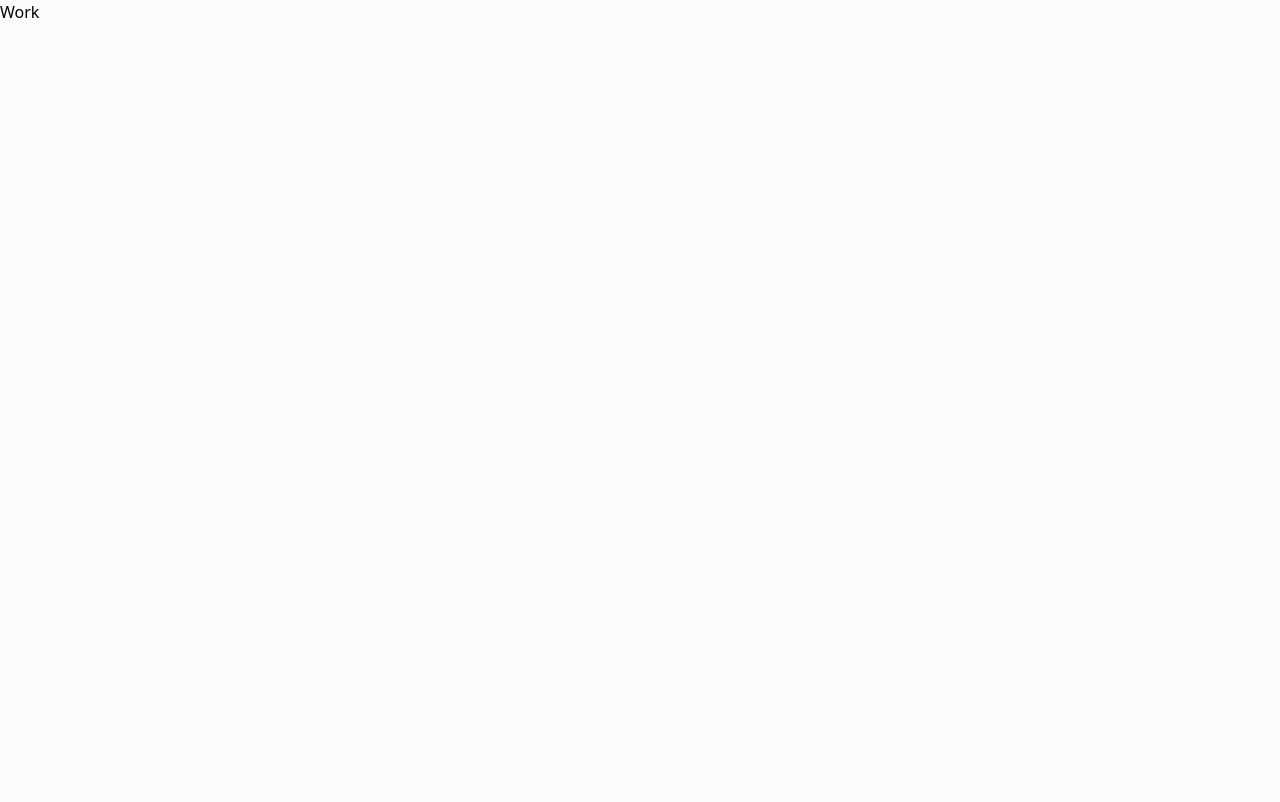
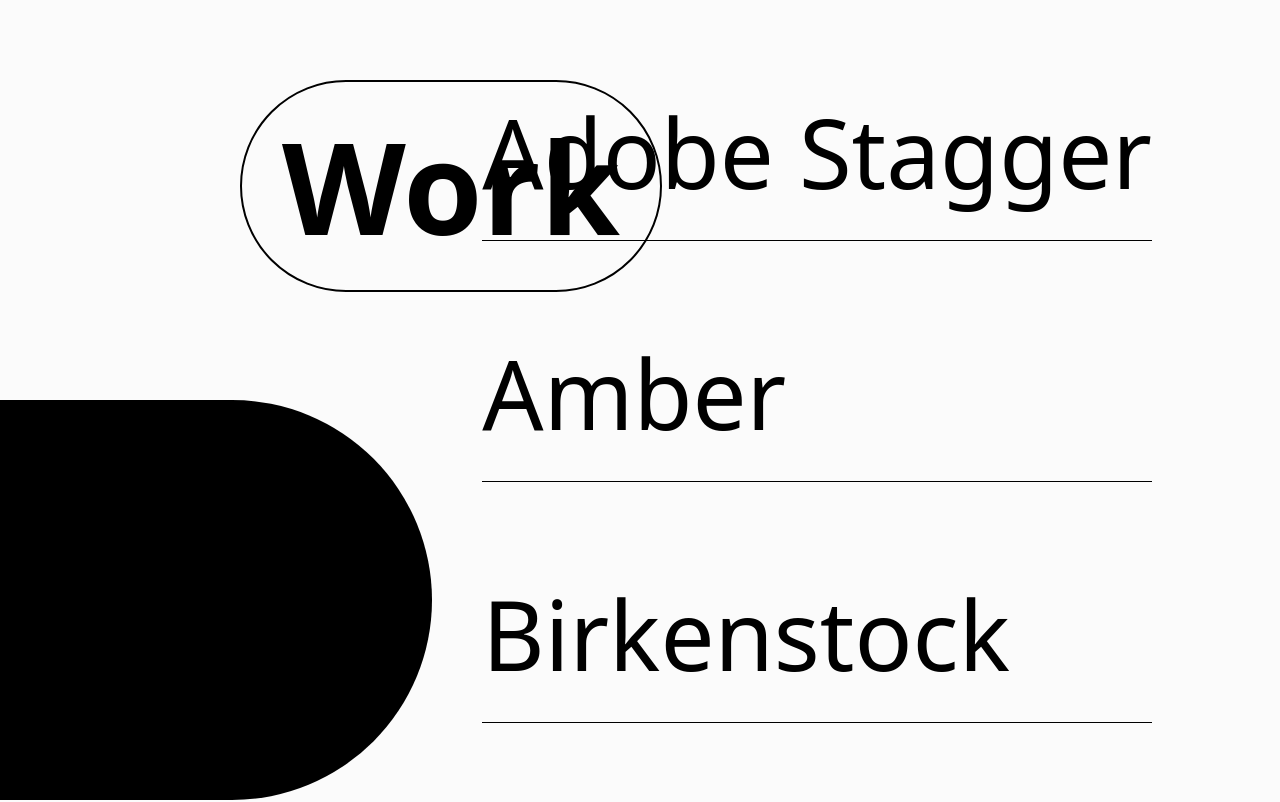
Before and after one commit to NhatHONGUYEN/remy-tran, a React (Vite) app: page /work in a window 1280 px wide. Shown: the top 802 px of the page. Built offline with nearby package versions, Linux system fonts and the light colour scheme.

Commit message:
✨    F01 Add WORK

```diff
--- a/src/pages/Home.jsx
+++ b/src/pages/Home.jsx
@@ -1,78 +1,13 @@
-import { useState } from "react";
-import { Link } from "react-router-dom";
 import FrontPage from "../components/FrontPage";
 import About from "./About";
-
-const projects = [
-  {
-    id: 1,
-    title: "Adobe Stagger",
-    image: "/adobestagger (1).jpg",
-  },
-  {
-    id: 2,
-    title: "Amber",
-    image: "/Chill_Render_DEF.jpg",
-  },
-  {
-    id: 3,
-    title: "Birkenstock",
-    image: "/Splash.gif",
-  },
-  {
-    id: 4,
-    title: "Funeral",
-    image: "/04-Main_0001.jpg",
-  },
-  {
-    id: 5,
-    title: "Santarome",
-    image: "/image-asset.jpeg",
-  },
-  // add more projects here
-];
+import Work from "./Work";
 
 export default function Home() {
-  const [hoveredImage, setHoveredImage] = useState(null);
-
   return (
     <div className="bg-black h-screen w-screen">
       <FrontPage />
       <About />
-      <div className="w-full h-screen flex p-20 relative">
-        <div className="ml-40">
-          <h1 className="text-9xl border-2 border-black rounded-full p-10  font-semibold">
-            Work
-          </h1>
-        </div>
-        <div>
-          {hoveredImage && (
-            <img
-              src={hoveredImage}
-              alt="Project"
-              className="w-[40%] h-auto absolute left-[24%] top-96 transition-opacity duration-300"
-            />
-          )}
-        </div>
-        <div className="flex flex-col absolute top-0 right-32">
-          <div>
-            {projects.map((project) => (
-              <Link
-                to={`/projects/${project.id}`}
-                key={project.id}
-                onMouseEnter={() => setHoveredImage(project.image)}
-              >
-                <div>
-                  <h3 className="text-8xl mt-16 py-10 border-b border-black">
-                    {project.title}
-                  </h3>
-                </div>
-              </Link>
-            ))}
-          </div>
-        </div>
-        <div className="absolute bottom-0 -left-52 w-[50%] h-[50%] -z-10 bg-black rounded-full"></div>
-      </div>
+      <Work />
     </div>
   );
 }
--- a/src/pages/Work.jsx
+++ b/src/pages/Work.jsx
@@ -1,3 +1,80 @@
+import { useState } from "react";
+import { Link } from "react-router-dom";
+import { motion } from "framer-motion";
+const projects = [
+  {
+    id: 1,
+    title: "Adobe Stagger",
+    image: "/adobestagger (1).jpg",
+  },
+  {
+    id: 2,
+    title: "Amber",
+    image: "/Chill_Render_DEF.jpg",
+  },
+  {
+    id: 3,
+    title: "Birkenstock",
+    image: "/Splash.gif",
+  },
+  {
+    id: 4,
+    title: "Funeral",
+    image: "/04-Main_0001.jpg",
+  },
+  {
+    id: 5,
+    title: "Santarome",
+    image: "/image-asset.jpeg",
+  },
+  // add more projects here
+];
+
 export default function Work() {
-  return <div>Work</div>;
+  const [hoveredImage, setHoveredImage] = useState(null);
+
+  return (
+    <div className="w-full h-screen flex p-20 relative">
+      <div className="ml-40">
+        <h1 className="text-9xl border-2 border-black hover:scale-125 transition-transform duration-300 rounded-full p-10 font-semibold">
+          Work
+        </h1>
+      </div>
+      <div>
+        {hoveredImage && (
+          <img
+            src={hoveredImage}
+            alt="Project"
+            className="w-[40%] h-auto absolute left-[26%] top-80 hover:scale-125 transition-transform duration-300"
+          />
+        )}
+      </div>
+      <div className="flex flex-col absolute top-0 right-32">
+        <div>
+          {projects.map((project, index) => (
+            <Link
+              to={`/projects/${project.id}`}
+              key={project.id}
+              onMouseEnter={() => setHoveredImage(project.image)}
+            >
+              <motion.div
+                initial={{ opacity: 0, y: -50 }}
+                whileInView={{ opacity: 1, y: 0 }}
+                transition={{ delay: index * 0.2, duration: 0.3 }}
+              >
+                <motion.h3
+                  className="text-8xl mt-16 py-10 border-b border-black"
+                  whileHover={{ translateX: 40 }}
+                  transition={{ duration: 0.3 }}
+                >
+                  {project.title}
+                </motion.h3>
+              </motion.div>
+            </Link>
+          ))}
+        </div>
+      </div>
+      <div className="absolute bottom-0 -left-52 w-[50%] h-[50%] -z-10 bg-black rounded-full"></div>
+    </div>
+  );
 }
```
